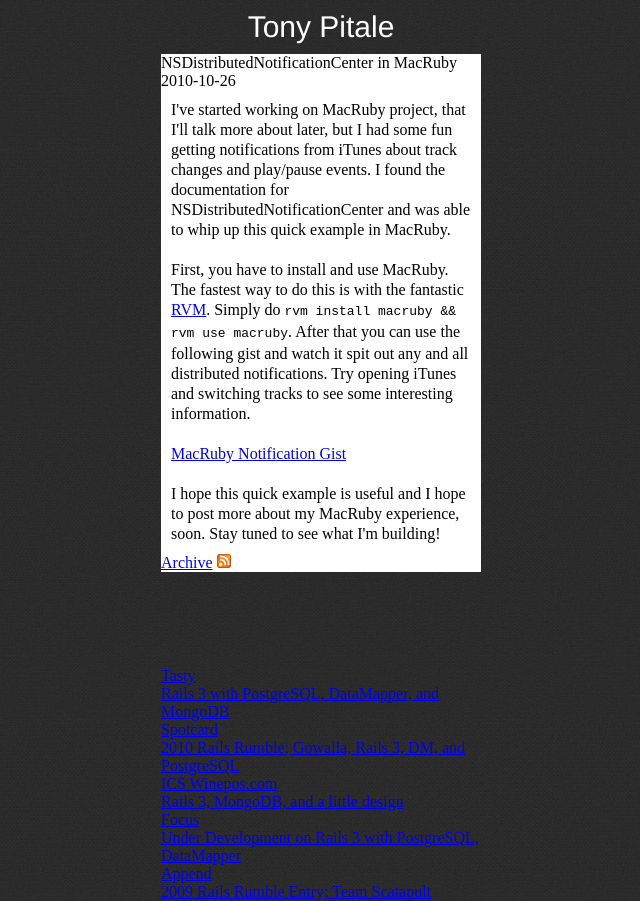
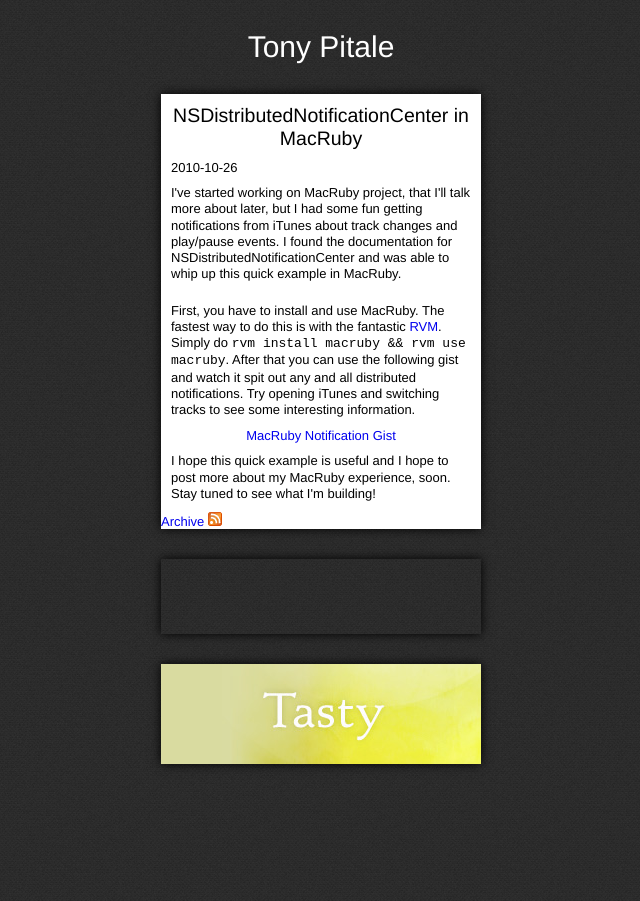
Before and after one commit to tpitale/tpitale.github.io, a Jekyll site: the page built from index.html, in a window 1280 px wide. Shown: the whole page, without its empty margins (319-959 px from the left). Built offline with Jekyll 4.4.1, drawn with Linux system fonts in a browser that asks for light colours.

Commit message:
styling and content fixes

```diff
--- a/_posts/2010-10-26-quick-ns-distributed-notification-center-in-macruby.html
+++ b/_posts/2010-10-26-quick-ns-distributed-notification-center-in-macruby.html
@@ -20,9 +20,7 @@ layout: post
   notifications. Try opening iTunes and switching tracks to see some interesting
   information.
 </p>
-<p>
-  <a class="gist" href="http://gist.github.com/646305">MacRuby Notification Gist</a>
-</p>
+<a class="gist" href="http://gist.github.com/646305">MacRuby Notification Gist</a>
 <p>
   I hope this quick example is useful and I hope to post more about my MacRuby
   experience, soon. Stay tuned to see what I'm building!
--- a/css/screen.css
+++ b/css/screen.css
@@ -49,11 +49,20 @@ abbr,acronym {
 
 .gist-meta {display: none;}
 .gist .gist-file {border: none !important;}
-.gist .gist-file .gist-data {background-color: #FFF !important; border-bottom: none !important;}
+.gist .gist-file .gist-data {
+	font-size: 90% !important;
+	border-bottom: none !important;
+	background-color: #FFF !important;
+}
 
 body {
+	font-size: 13px;
+	font-family: Helvetica, Arial, sans-serif;
 	background: #000000 url('/images/body-bg.png') top left repeat;
 }
+
+a {text-decoration: none;}
+a:hover {text-decoration: underline;}
 
 /* Layout
 =============================================================================*/
@@ -65,7 +74,7 @@ body {
 /* Header
 =============================================================================*/
 .header {
-	margin: 10px auto;
+	margin: 30px auto;
 }
 
 .header h1 {
@@ -77,12 +86,30 @@ body {
 
 /* Content
 =============================================================================*/
+.post,
+.photos,
+.projects {
+	-moz-box-shadow: 0px 0px 10px #000;
+  -webkit-box-shadow: 0px 0px 10px #000;
+}
 
 /* Post
 =============================================================================*/
 .post {
-	margin: 10px 0;
+	margin: 30px 0;
 	background-color: #FFFFFF;
+}
+
+.post h1 {
+	padding: 10px;
+	font-size: 150%;
+	text-align: center;
+	font-weight: lighter;
+	font-family: "Helvetica Neue", Helvetica sans-serif;
+}
+
+.post span.created {
+	margin-left: 10px;
 }
 
 .post p {
@@ -90,12 +117,21 @@ body {
 	line-height: 1.25em;
 }
 
+.post a.gist {
+	display: block;
+	text-align: center;
+}
+
+.post a.archive {
+}
+
 /* Photos
 =============================================================================*/
 
 .photos {
+	height: 75px;
 	overflow-y: auto;
-	height: 85px;
+	margin: 30px auto;
 }
 
 .photos .photos-container {
@@ -106,3 +142,42 @@ body {
 
 /* Projects
 =============================================================================*/
+.projects {
+	overflow-y: scroll;
+	margin: 30px auto;
+}
+.projects .projects-container {
+	width: 640px;
+	height: 100px;
+}
+
+.projects .projects-container a {
+	float: left;
+	width: 320px;
+	height: 100px;
+	display: block;
+}
+
+.projects .projects-container a h3 {
+	width: 120px;
+	padding: 5px;
+	color: #19188D;
+	font-size: 125%;
+	background-color: #EEEEEE;
+	display: none;
+}
+
+.projects .projects-container a span {
+	width: 120px;
+	padding: 5px;
+	display: none;
+	background-color: #EEEEEE;
+}
+
+.projects a.tasty {
+	background: #D9DF9E url('/images/tasty.png') no-repeat -90px -75px;
+}
+
+.projects a.winepos {
+	background: #FFFFFF url('/images/winepos.png') no-repeat 0px top;
+}
--- a/index.html
+++ b/index.html
@@ -14,8 +14,8 @@ layout: application
 
 		{{ post.content }}
 	{% endfor %}
-	<a href="/blog.html">Archive</a>
-	<a href="http://feeds.feedburner.com/tpitale"><img src='/images/feed.png' /></a>
+	<a href="/blog.html" class="archive">Archive</a>
+	<a href="http://feeds.feedburner.com/tpitale" class="feed"><img src='/images/feed.png' /></a>
 </div>
 
 <div class="photos">
@@ -32,21 +32,9 @@ layout: application
 			<h3>Tasty</h3>
 			<span>Rails 3 with PostgreSQL, DataMapper, and MongoDB</span>
 		</a>
-		<a href="http://spotcardapp.com" target="_blank" class="spotcard">
-			<h3>Spotcard</h3>
-			<span>2010 Rails Rumble; Gowalla, Rails 3, DM, and PostgreSQL</span>
-		</a>
 		<a href="http://winepos.com" target="_blank" class="winepos">
 			<h3>ICS Winepos.com</h3>
 			<span>Rails 3, MongoDB, and a little design</span>
 		</a>
-		<a href="http://focusapp.com" target="_blank" class="focus">
-			<h3>Focus</h3>
-			<span>Under Development on Rails 3 with PostgreSQL, DataMapper</span>
-		</a>
-		<a href="http://github.com/teamscatapult/appendto" class="append">
-			<h3>Append</h3>
-			<span>2009 Rails Rumble Entry; Team Scatapult</span>
-		</a>
 	</div>
 </div>
--- a/javascripts/application.js
+++ b/javascripts/application.js
@@ -1,13 +1,13 @@
 ;(function($) {
   $.fn.gistify = function() {
     return this.each(function() {
-      var link = $(this);
+      var $link = $(this);
       var href = $(this).attr('href');
 
       var gist_id = /http:\/\/gist\.github\.com\/(\d+)/.exec(href);
 
       if (gist_id) {
-        link.wrap('<div id="embedded-gist-'+gist_id[1]+'">');
+        $link.before('<div id="embedded-gist-'+gist_id[1]+'">');
         jQuery.getJSON(href+'.json?callback=?', function(data) {
           var stylesheet_needed = true;
           $('head link[rel=stylesheet]').each(function() {
```
